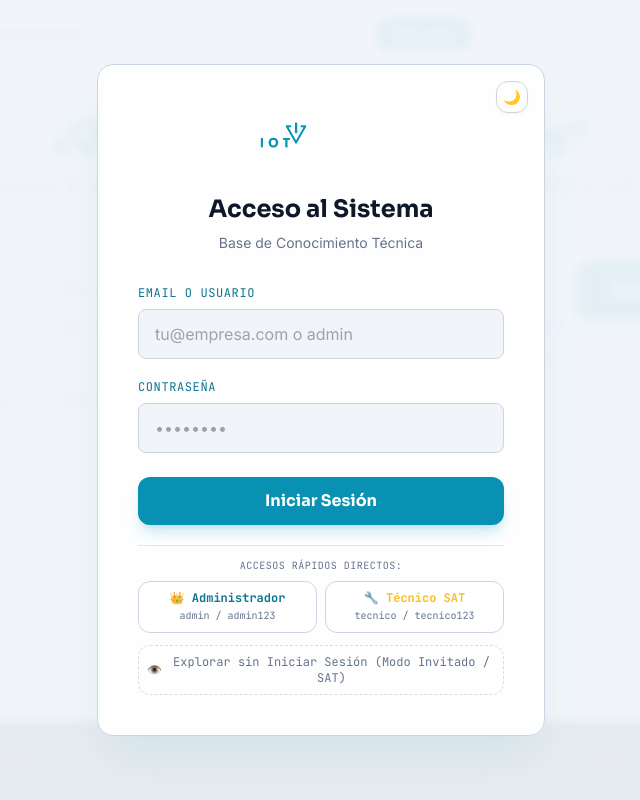
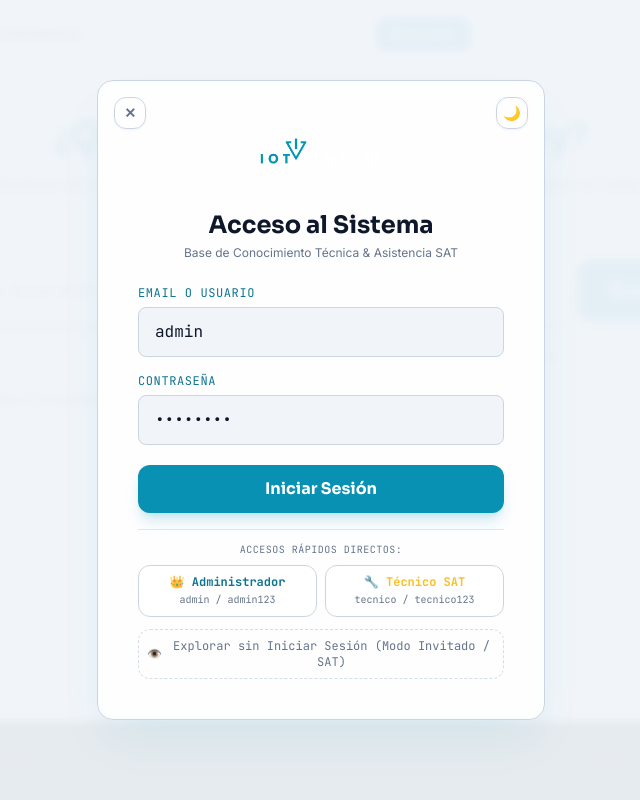
Before and after one commit to davidiotfenster-dev/buscador-manuales, a FastAPI app: page / in a window 1280 px wide. Shown: the whole page, without its empty margins (319-959 px from the left). Run offline with FastAPI, Linux system fonts and the light colour scheme; some libraries are stand-ins or nearby versions.

Commit message:
fix(auth): pre-llenado de credenciales, boton cerrar modal y correccion de fetchAuth

```diff
--- a/app/templates/index.html
+++ b/app/templates/index.html
@@ -207,6 +207,6 @@
 
   {% include 'partials/footer.html' %}
 
-  <script src="/static/app.js?v=28"></script>
+  <script src="/static/app.js?v=29"></script>
 </body>
 </html>
--- a/app/templates/partials/modals.html
+++ b/app/templates/partials/modals.html
@@ -1,25 +1,30 @@
   <div id="login-modal" class="fixed inset-0 z-50 bg-iot-bg/95 backdrop-blur-sm flex items-center justify-center p-4">
     <div class="glass-panel p-10 rounded-2xl w-full max-w-md shadow-2xl shadow-iot-teal/10 relative">
+      <!-- Botón Cerrar Modal -->
+      <button type="button" id="btn-cerrar-login" class="absolute top-4 left-4 p-2 rounded-xl text-iot-textSec hover:text-red-400 hover:bg-red-500/10 border border-iot-border transition-all flex items-center justify-center w-8 h-8 shadow-sm cursor-pointer" title="Cerrar ventana">
+        <span class="text-sm font-bold">✕</span>
+      </button>
+
       <!-- Selector de Tema en Login -->
       <div class="absolute top-4 right-4">
-        <button type="button" class="btn-toggle-theme p-2 rounded-xl text-iot-textSec hover:text-iot-teal hover:bg-iot-hover border border-iot-border transition-all flex items-center justify-center w-8 h-8 shadow-sm" title="Cambiar tema (Claro / Oscuro)">
+        <button type="button" class="btn-toggle-theme p-2 rounded-xl text-iot-textSec hover:text-iot-teal hover:bg-iot-hover border border-iot-border transition-all flex items-center justify-center w-8 h-8 shadow-sm cursor-pointer" title="Cambiar tema (Claro / Oscuro)">
           <span class="theme-icon-label select-none text-sm">🌙</span>
         </button>
       </div>
       <div class="flex justify-center mb-6">
         <img src="/static/logo.png" alt="IoT Logo" class="h-16 object-contain">
       </div>
-      <h2 class="text-2xl font-sora font-bold text-center mb-2">Acceso al Sistema</h2>
-      <p class="text-iot-textSec text-center text-sm mb-8">Base de Conocimiento Técnica</p>
+      <h2 class="text-2xl font-sora font-bold text-center mb-1">Acceso al Sistema</h2>
+      <p class="text-iot-textSec text-center text-xs mb-6">Base de Conocimiento Técnica & Asistencia SAT</p>
 
-      <form id="login-form" class="flex flex-col gap-5" novalidate>
+      <form id="login-form" class="flex flex-col gap-4" novalidate>
         <div>
-          <label class="block text-xs font-mono text-iot-tealLight mb-2 uppercase tracking-wider">Email o Usuario</label>
-          <input type="text" id="login-email" autocomplete="username" required class="w-full bg-iot-bg border border-iot-border rounded-lg px-4 py-3 text-iot-text focus:outline-none focus:border-iot-teal transition-colors" placeholder="tu@empresa.com o admin">
+          <label class="block text-xs font-mono text-iot-tealLight mb-1.5 uppercase tracking-wider">Email o Usuario</label>
+          <input type="text" id="login-email" value="admin" autocomplete="username" required class="w-full bg-iot-bg border border-iot-border rounded-lg px-4 py-3 text-iot-text focus:outline-none focus:border-iot-teal transition-colors font-mono" placeholder="admin o tu@empresa.com">
         </div>
         <div>
-          <label class="block text-xs font-mono text-iot-tealLight mb-2 uppercase tracking-wider">Contraseña</label>
-          <input type="password" id="login-password" autocomplete="current-password" required class="w-full bg-iot-bg border border-iot-border rounded-lg px-4 py-3 text-iot-text focus:outline-none focus:border-iot-teal transition-colors" placeholder="••••••••">
+          <label class="block text-xs font-mono text-iot-tealLight mb-1.5 uppercase tracking-wider">Contraseña</label>
+          <input type="password" id="login-password" value="admin123" autocomplete="current-password" required class="w-full bg-iot-bg border border-iot-border rounded-lg px-4 py-3 text-iot-text focus:outline-none focus:border-iot-teal transition-colors font-mono" placeholder="••••••••">
         </div>
         <div id="login-error" class="text-red-400 text-sm hidden font-mono text-center p-2 rounded-lg bg-red-500/10 border border-red-500/20"></div>
 
```
Also changed, not shown: app/static/app.js.
